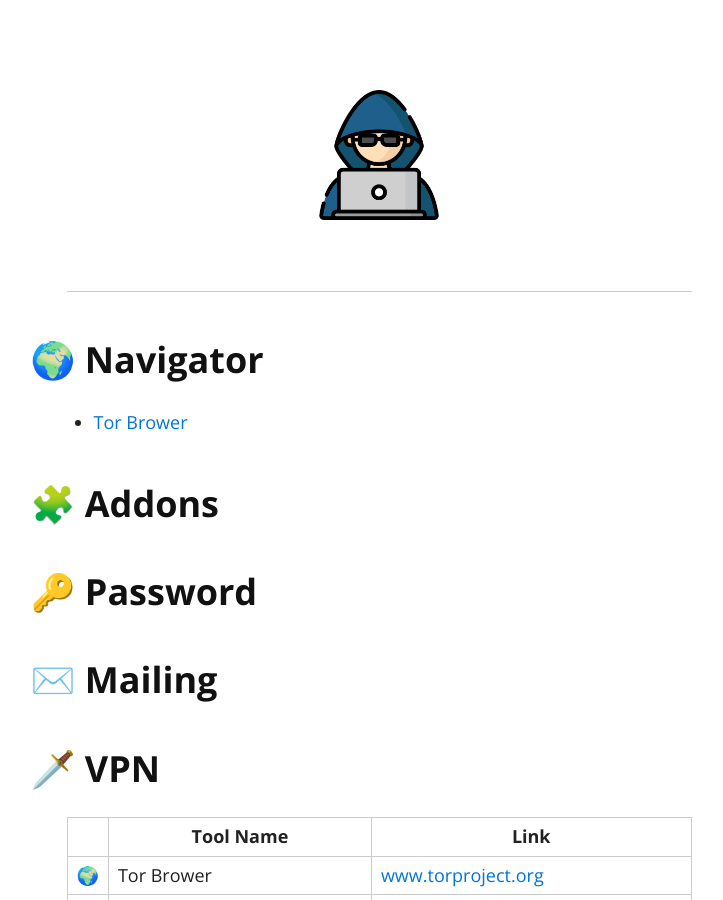
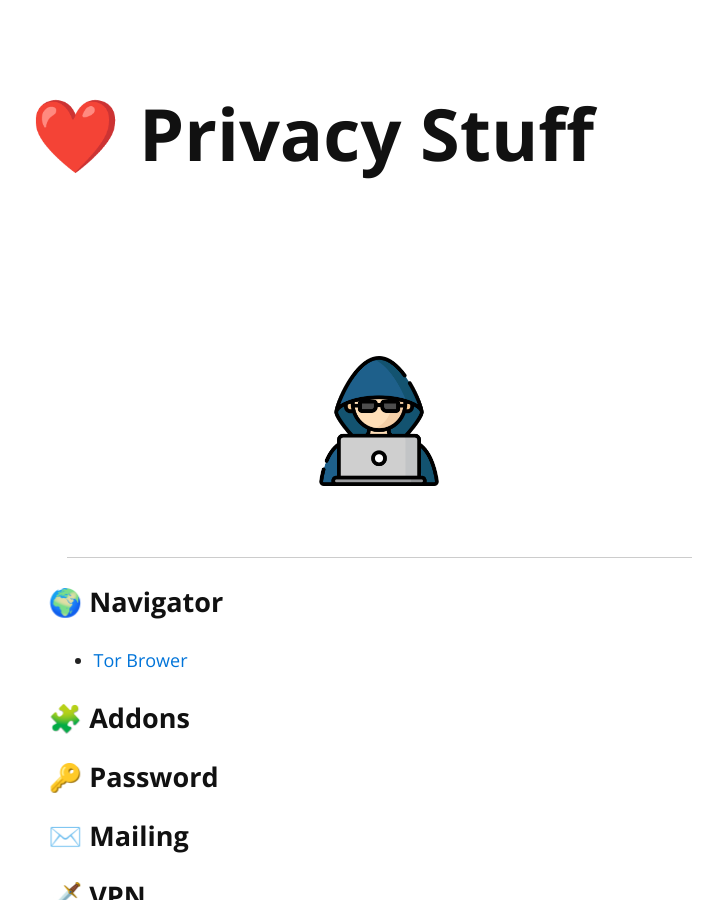
Before and after one commit to jcabeza/Privacy, a Jekyll site: the page built from index.md, in a window 1280 px wide and 900 px high. Shown: the whole window, without its empty margins (261-984 px from the left). Built offline with Jekyll 4.4.1, drawn with Linux system fonts in a browser that asks for light colours; nearby versions of some CDN libraries.

Commit message:
Update index.md

```diff
--- a/index.md
+++ b/index.md
@@ -1,10 +1,6 @@
 ---
-layout: page
+layout: default
 ---
-
-<!-- Favicon -->
-<link rel="shortcut icon" type="image/x-icon" href="./img/favicon.ico" />
-<!-- Favicon -->
 
 <p align="center">
 <h3 align="center"><img src="./img/privacy-stuff.png" height="130" width="130" ></h3>
@@ -12,17 +8,17 @@
 
 ---
 
-### 🌍 Navigator
+#### 🌍 Navigator
 
 - [Tor Brower](https://www.torproject.org)
 
-### 🧩 Addons
+#### 🧩 Addons
 
-### 🔑 Password
+#### 🔑 Password
 
-### ✉️ Mailing
+#### ✉️ Mailing
 
-### 🗡️ VPN
+#### 🗡️ VPN
 
 |  | Tool Name | Link |
 |--|-----------|------|
```
